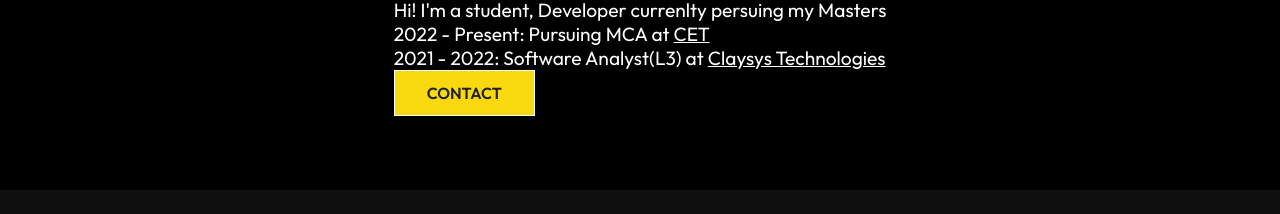
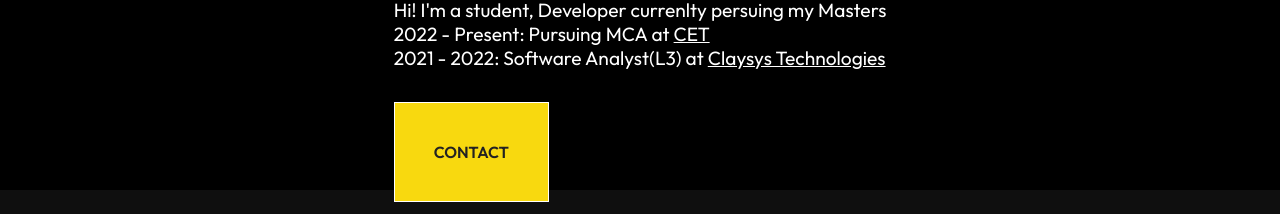
Before and after one commit to sreyas-sc/Portfolio, a React (Create React App) app: page /About in a window 1280 px wide. Shown: the part 586-800 px from the top of the page. Built offline with nearby package versions, Linux system fonts and the light colour scheme.

Commit message:
Update AboutContentStyles.css

```diff
--- a/src/components/AboutContentStyles.css
+++ b/src/components/AboutContentStyles.css
@@ -17,5 +17,6 @@
     margin: 1.1 rem 0;
 }
 .about button{
-    margin: 2 rem 0;
+    margin: 2rem 0;
+    padding: 39px;
 }
```
